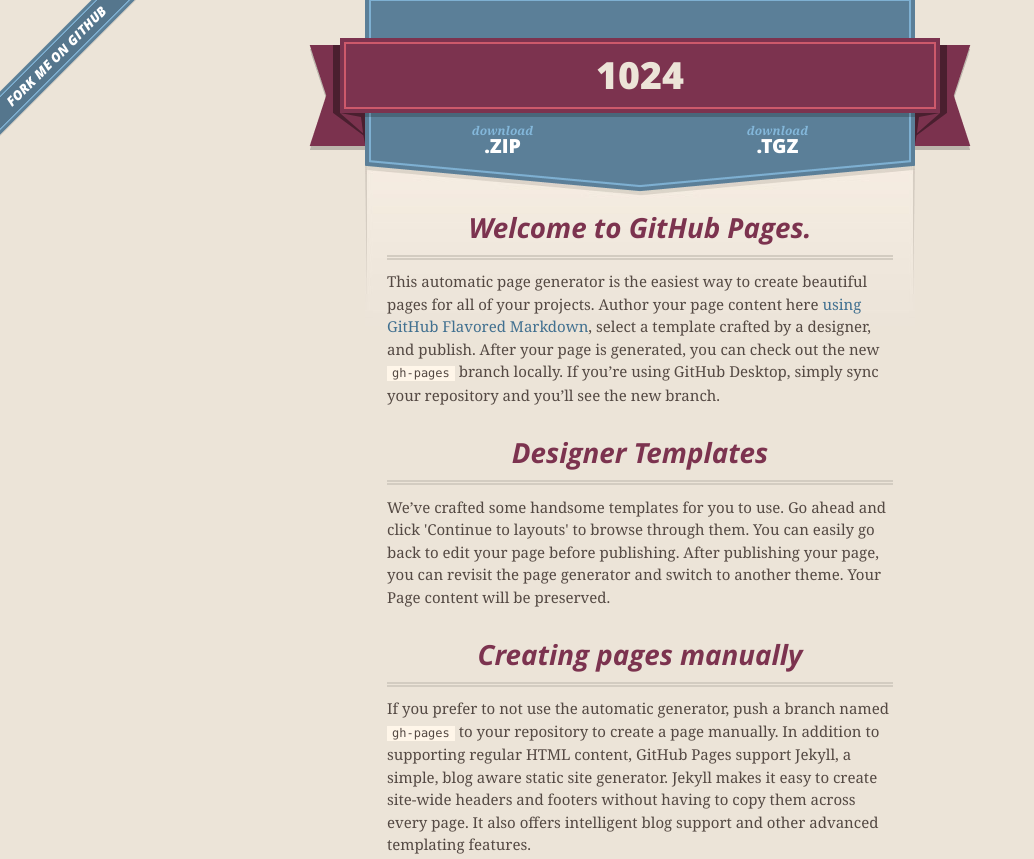
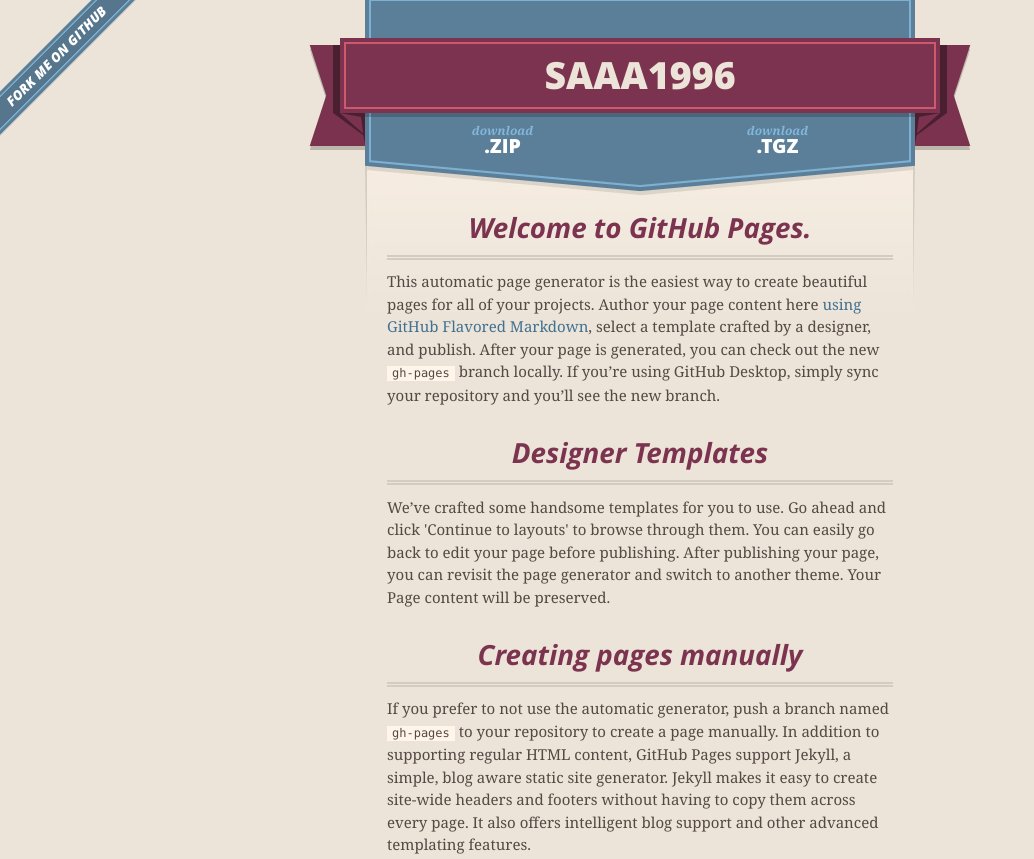
Before and after one commit to saaa1996/1024, a plain HTML site: page index.html in a window 1280 px wide. Shown: the top 859 px of the page, without its empty margins (0-1034 px from the left). Drawn offline with nearby package versions, Linux system fonts and the light colour scheme.

Commit message:
Update index.html

```diff
--- a/index.html
+++ b/index.html
@@ -17,7 +17,7 @@
         $('#main_content').headsmart()
       })
     </script>
-    <title>1024 by saaa1996</title>
+    <title>saaa1996</title>
   </head>
 
   <body>
@@ -27,7 +27,7 @@
       <header>
         <span class="ribbon-outer">
           <span class="ribbon-inner">
-            <h1>1024</h1>
+            <h1>saaa1996</h1>
             <h2></h2>
           </span>
           <span class="left-tail"></span>
```
